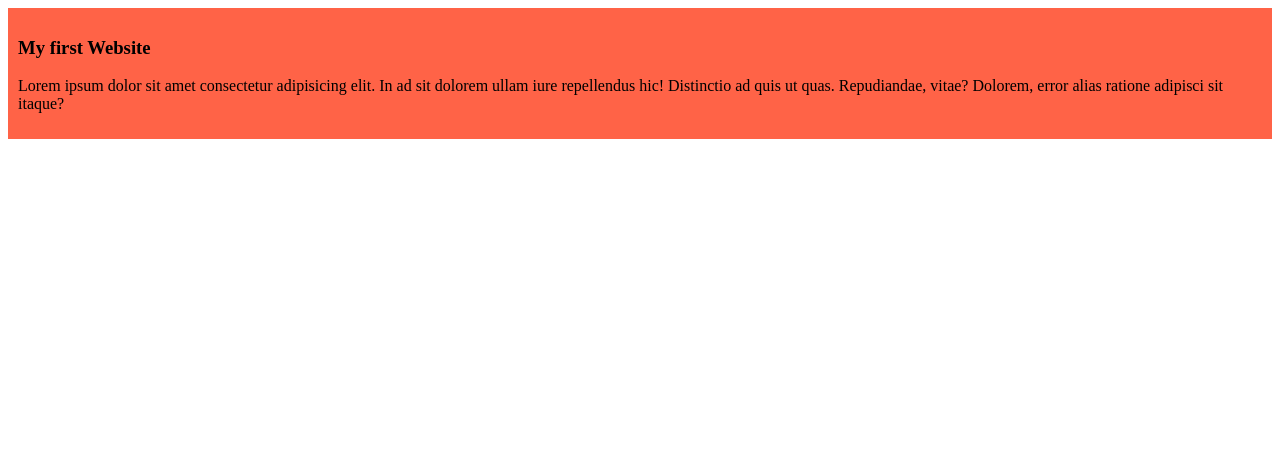
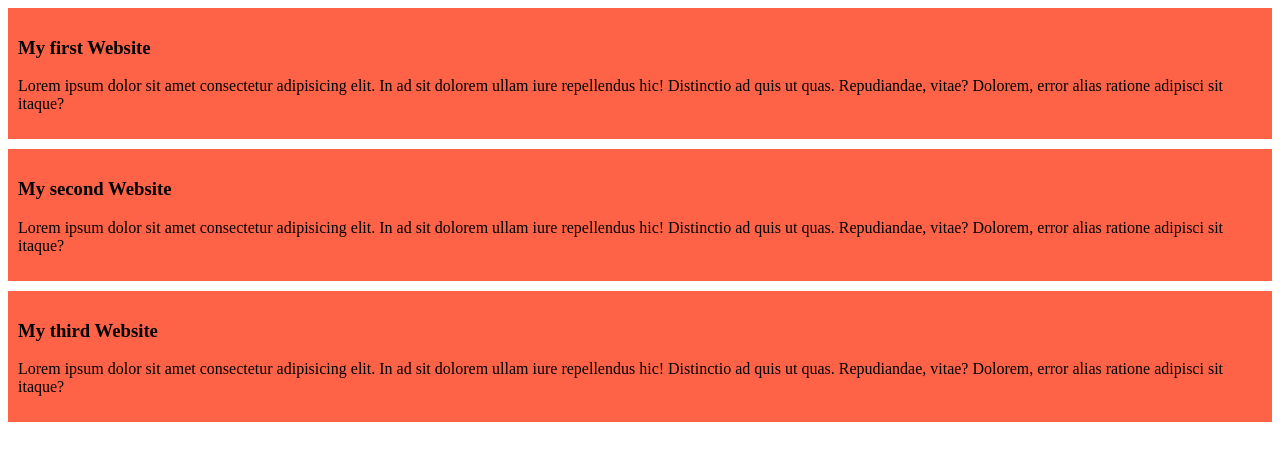
Before and after one commit to 200-hassan/my-simple-website, a plain HTML site: page index.html in a window 1280 px wide. Drawn offline with Linux system fonts and the light colour scheme.

Commit message:
added the second and third blog

```diff
--- a/Styles/blog.css
+++ b/Styles/blog.css
@@ -1,4 +1,5 @@
 div{
     background-color: tomato;
     padding: 10px;
+    margin-bottom: 10px;
 }
--- a/index.html
+++ b/index.html
@@ -11,5 +11,13 @@
         <h3>My first Website</h3>
         <p>Lorem ipsum dolor sit amet consectetur adipisicing elit. In ad sit dolorem ullam iure repellendus hic! Distinctio ad quis ut quas. Repudiandae, vitae? Dolorem, error alias ratione adipisci sit itaque?</p>
     </div>
+    <div>
+        <h3>My second Website</h3>
+        <p>Lorem ipsum dolor sit amet consectetur adipisicing elit. In ad sit dolorem ullam iure repellendus hic! Distinctio ad quis ut quas. Repudiandae, vitae? Dolorem, error alias ratione adipisci sit itaque?</p>
+    </div>
+    <div>
+        <h3>My third Website</h3>
+        <p>Lorem ipsum dolor sit amet consectetur adipisicing elit. In ad sit dolorem ullam iure repellendus hic! Distinctio ad quis ut quas. Repudiandae, vitae? Dolorem, error alias ratione adipisci sit itaque?</p>
+    </div>
 </body>
 </html>
```
